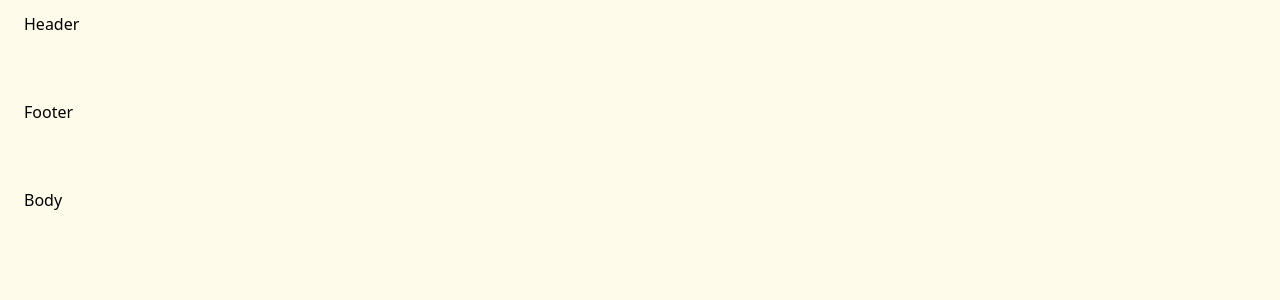
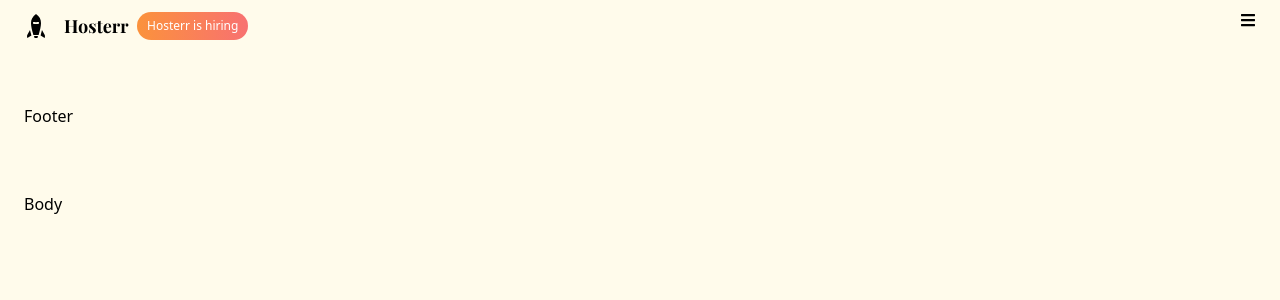
Before and after one commit to nishkarsh25/MyLandingPage, a React (Vite) app: page / in a window 1280 px wide. Shown: the top 300 px of the page. Built offline with nearby package versions, Linux system fonts and the light colour scheme.

Commit message:
prepared header now moving on to body

```diff
--- a/package.json
+++ b/package.json
@@ -11,7 +11,8 @@
   },
   "dependencies": {
     "react": "^18.2.0",
-    "react-dom": "^18.2.0"
+    "react-dom": "^18.2.0",
+    "react-icons": "^5.0.1"
   },
   "devDependencies": {
     "@types/react": "^18.2.66",
--- a/src/Components/Header.jsx
+++ b/src/Components/Header.jsx
@@ -1,9 +1,17 @@
 import React from 'react';
+import { FaBars } from "react-icons/fa";
 
 const Header = () => {
   return (
-    <div>
-      Header
+    <div className="flex justify-between">
+      <div className='flex items-center justify-center gap-2'>
+        <img src="./assets/Logo.svg" alt="logo" />
+        <button className='bg-gradient-to-r from-orange-400 to-red-400 text-xs text-white px-2.5 py-1.5 rounded-2xl'>Hosterr is hiring</button>
+
+      </div>
+      <div>
+        <FaBars />
+      </div>
     </div>
   );
 }
```
Also changed, not shown: 1 other file (tests, documents, lock files or other folders).
